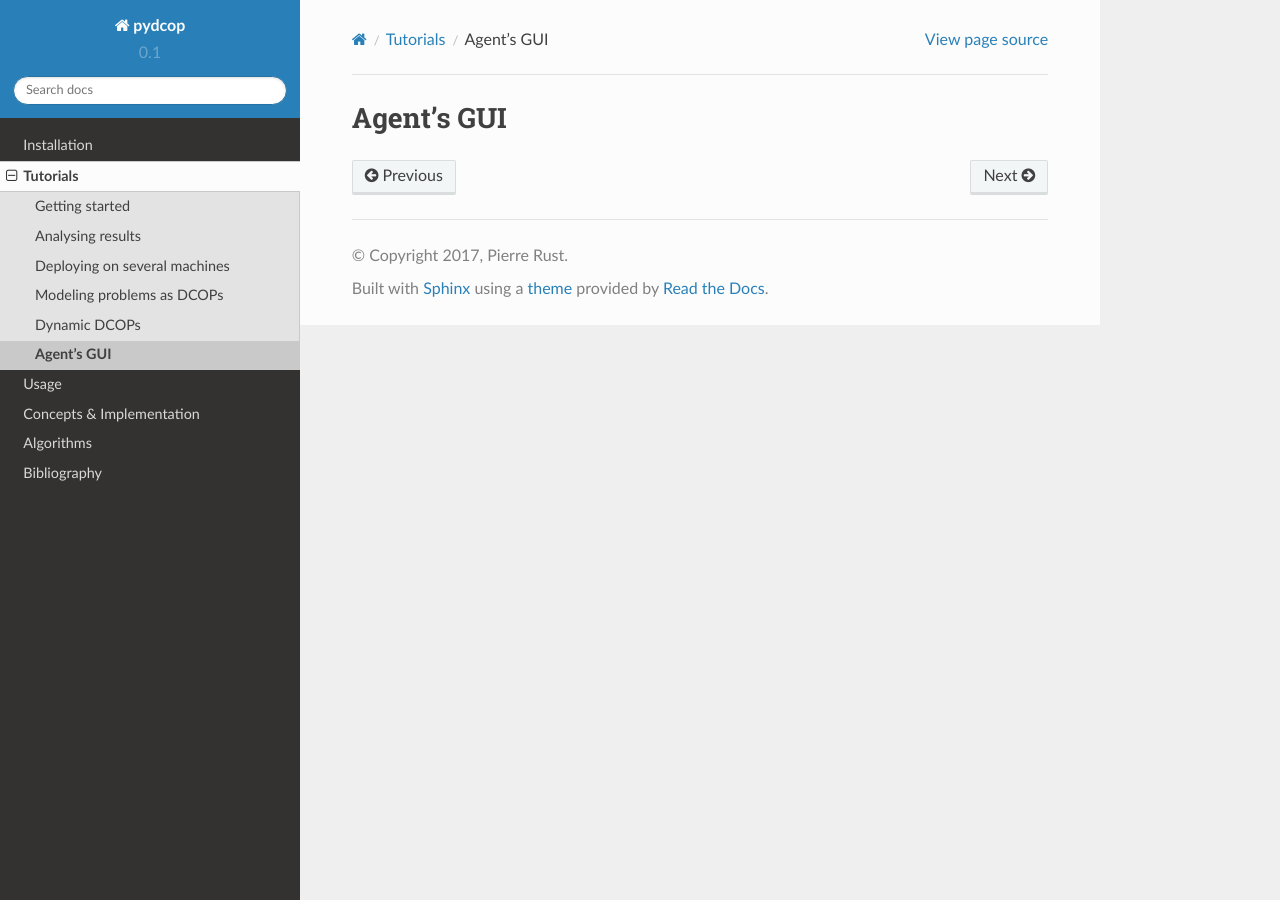
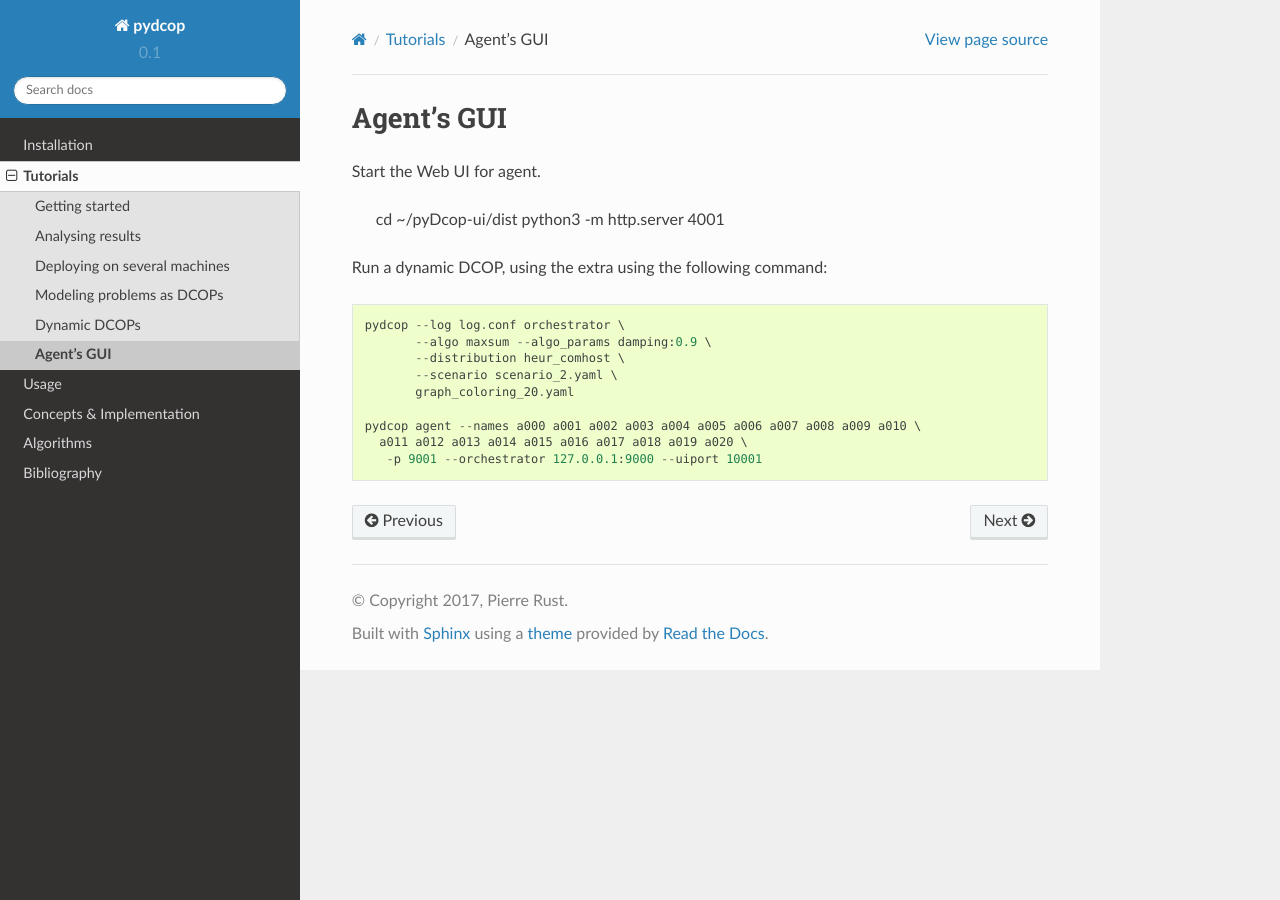
Before and after one commit to Orange-OpenSource/pyDcop, a Sphinx documentation site: the page built from docs/tutorials/agent_gui.rst, in a window 1280 px wide. Built offline with Sphinx 7.4.7 and the Read the Docs theme 2.0.0, drawn with Linux system fonts in a browser that asks for light colours.

Commit message:
Fix sphinx doc generation

```diff
--- a/docs/biblio.bib
+++ b/docs/biblio.bib
@@ -253,6 +253,7 @@
 	editorbtype = {redactor},
 	urldate = {2018-07-23},
 	date = {2003},
+	year = {2003},
 	langid = {english},
 	doi = {10.1007/978-1-4615-0363-7_11},
 	file = {Fitzpatrick and Meertens - 2003 - Distributed Coordination through Anarchic Optimiza.pdf:/home/pierre/Zotero/storage/7A346FTP/Fitzpatrick and Meertens - 2003 - Distributed Coordination through Anarchic Optimiza.pdf:application/pdf}
--- a/docs/tutorials/agent_gui.rst
+++ b/docs/tutorials/agent_gui.rst
@@ -4,3 +4,21 @@
 
 Agent's GUI
 ===========
+
+
+Start the Web UI for agent.
+
+  cd ~/pyDcop-ui/dist
+  python3 -m http.server 4001
+
+Run a dynamic DCOP, using the extra using the following command::
+
+  pydcop --log log.conf orchestrator \
+         --algo maxsum --algo_params damping:0.9 \
+         --distribution heur_comhost \
+         --scenario scenario_2.yaml \
+         graph_coloring_20.yaml
+
+  pydcop agent --names a000 a001 a002 a003 a004 a005 a006 a007 a008 a009 a010 \
+    a011 a012 a013 a014 a015 a016 a017 a018 a019 a020 \
+     -p 9001 --orchestrator 127.0.0.1:9000 --uiport 10001
--- a/docs/tutorials/getting_started.rst
+++ b/docs/tutorials/getting_started.rst
@@ -64,7 +64,9 @@ create a text file ``graph_coloring.yaml`` with following content::
 
 You don't need for the moment to understand everything in this file, it's
 enough to know that it represents a `graph coloring problem`__, modeled as a
-DCOP with 3 variables (this example is taken from :cite:`farinelli_decentralised_2008`).
+DCOP with 3 variables
+(this example is taken from
+:cite:`farinelli_decentralised_2008` ).
 
 __  https://en.wikipedia.org/wiki/Graph_coloring
 
```
Also changed, not shown: docs/implementation/reference/agents.rst (+41 -11 lines), 3 other files.
